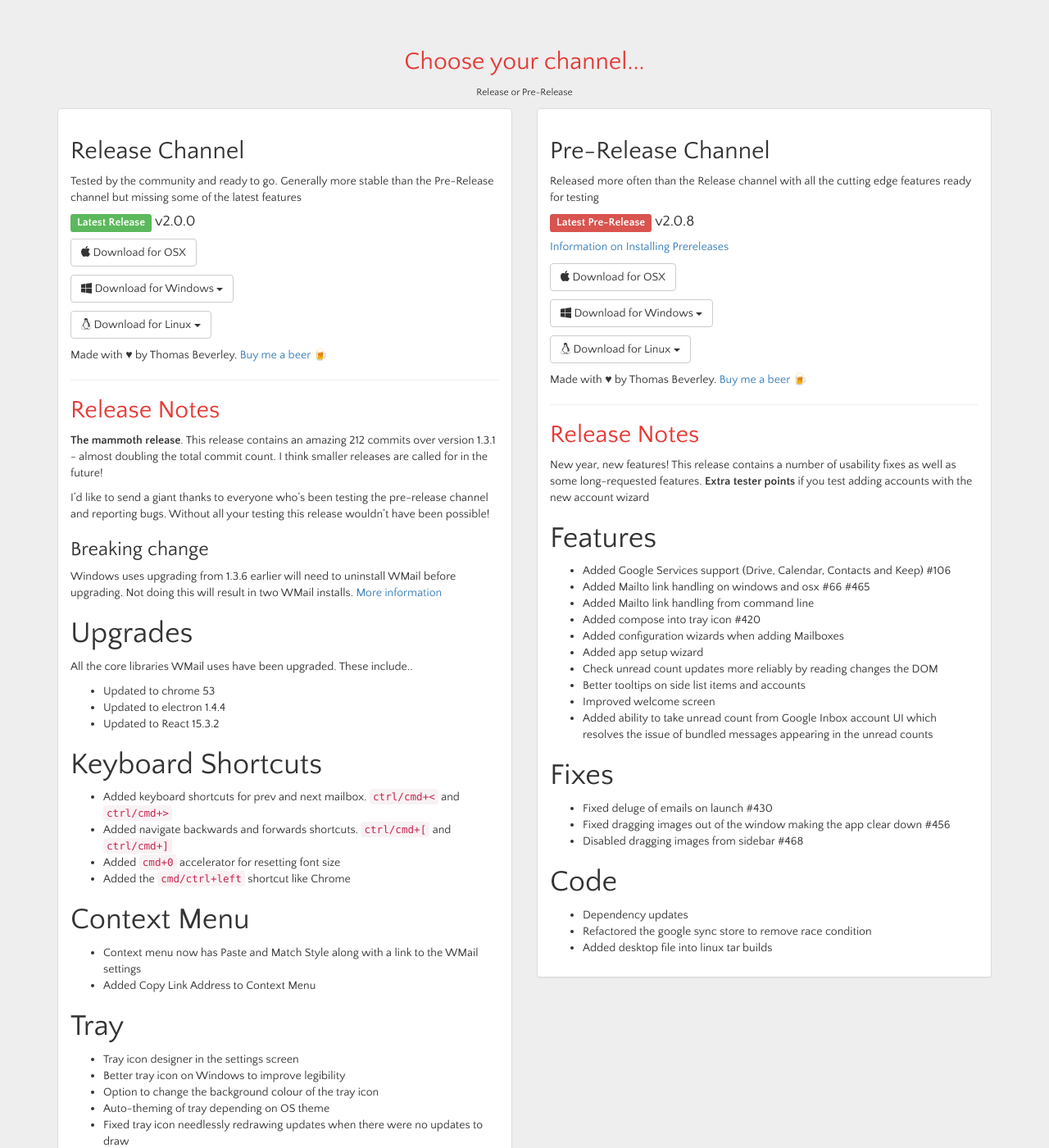
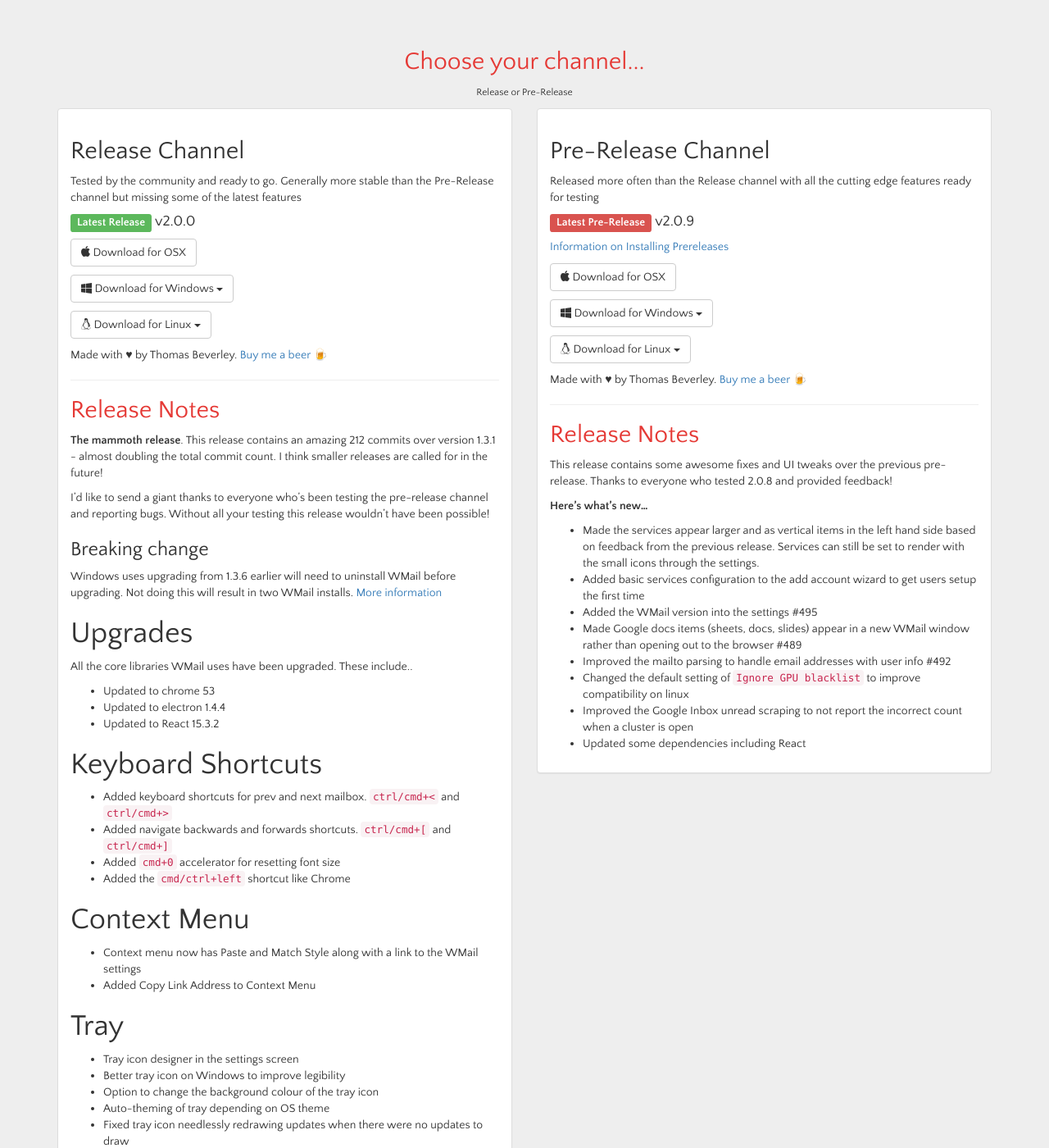
Before and after one commit to Thomas101/wmail, a Jekyll site: the page built from download.html, in a window 1280 px wide and 1400 px high, scrolled down 283 px. Shown: the whole window at 82% size. Built offline with Jekyll 4.4.1, drawn with Linux system fonts in a browser that asks for light colours; some web fonts are replaced.

Commit message:
Added the 2.0.9 prerelease

```diff
--- a/_includes/prerelease_notes.md
+++ b/_includes/prerelease_notes.md
@@ -1,23 +1,12 @@
-New year, new features! This release contains a number of usability fixes as well as some long-requested features. **Extra tester points** if you test adding accounts with the new account wizard
+This release contains some awesome fixes and UI tweaks over the previous pre-release. Thanks to everyone who tested 2.0.8 and provided feedback!
 
-# Features
-- Added Google Services support (Drive, Calendar, Contacts and Keep) #106
-- Added Mailto link handling on windows and osx #66 #465
-- Added Mailto link handling from command line
-- Added compose into tray icon #420
-- Added configuration wizards when adding Mailboxes
-- Added app setup wizard
-- Check unread count updates more reliably by reading changes the DOM
-- Better tooltips on side list items and accounts
-- Improved welcome screen
-- Added ability to take unread count from Google Inbox account UI which resolves the issue of bundled messages appearing in the unread counts
+**Here's what's new...**
 
-# Fixes
-- Fixed deluge of emails on launch #430
-- Fixed dragging images out of the window making the app clear down #456
-- Disabled dragging images from sidebar #468
-
-# Code
-- Dependency updates
-- Refactored the google sync store to remove race condition
-- Added desktop file into linux tar builds
+- Made the services appear larger and as vertical items in the left hand side based on feedback from the previous release. Services can still be set to render with the small icons through the settings.
+- Added basic services configuration to the add account wizard to get users setup the first time
+- Added the WMail version into the settings #495
+- Made Google docs items (sheets, docs, slides) appear in a new WMail window rather than opening out to the browser #489
+- Improved the mailto parsing to handle email addresses with user info #492
+- Changed the default setting of `Ignore GPU blacklist` to improve compatibility on linux
+- Improved the Google Inbox unread scraping to not report the incorrect count when a cluster is open
+- Updated some dependencies including React
--- a/download.html
+++ b/download.html
@@ -2,8 +2,8 @@
 layout: default
 release_v: "v2.0.0"
 release_s: "2_0_0"
-prerelease_v: "v2.0.8"
-prerelease_s: "2_0_8"
+prerelease_v: "v2.0.9"
+prerelease_s: "2_0_9"
 ---
 {% capture release_notes %}{% include release_notes.md %}{% endcapture %}
 {% capture prerelease_notes %}{% include prerelease_notes.md %}{% endcapture %}
--- a/version.json
+++ b/version.json
@@ -3,6 +3,6 @@
     "version": "2.0.0"
   },
   "prerelease": {
-    "version": "2.0.8"
+    "version": "2.0.9"
   }
 }
```
